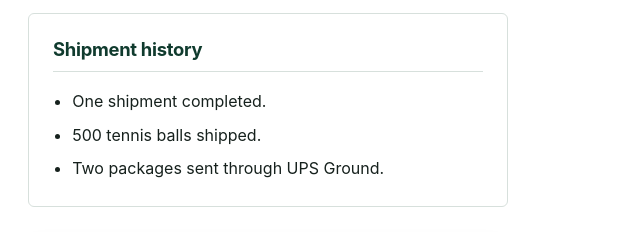
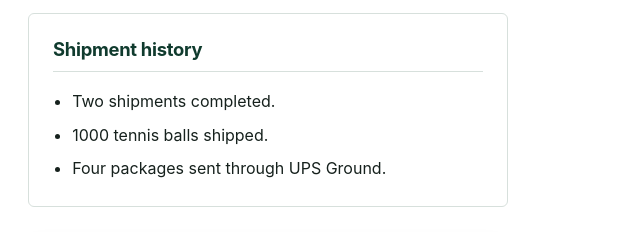
Before and after one commit to aayushpaul10-sys/The-second-serve, a plain HTML site: page index.html in a window 1280 px wide. Shown: the part 2476-2708 px from the top of the page, 628-1268 px from the left. Drawn offline with Linux system fonts and the light colour scheme.

Commit message:
Update index.html

```diff
--- a/index.html
+++ b/index.html
@@ -136,9 +136,9 @@
           <div class="detail-panel">
             <h3>Shipment history</h3>
             <ul class="clean-list">
-              <li>One shipment completed.</li>
-              <li>500 tennis balls shipped.</li>
-              <li>Two packages sent through UPS Ground.</li>
+              <li>Two shipments completed.</li>
+              <li>1000 tennis balls shipped.</li>
+              <li>Four packages sent through UPS Ground.</li>
             </ul>
           </div>
         </div>
```
